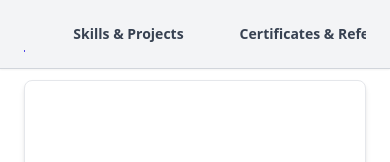
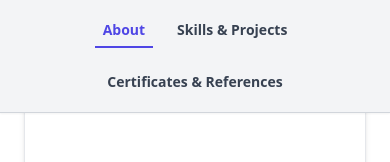
Before and after one commit to aadityasigdel/Portfolio, a React (Vite) app: page / in a window 390 px wide. Shown: the top 162 px of the page. Built offline with nearby package versions, Linux system fonts and the light colour scheme.

Commit message:
navigationfixedformobile

```diff
--- a/src/Components/Navigation.jsx
+++ b/src/Components/Navigation.jsx
@@ -25,17 +25,17 @@ export default function TopNav() {
 
     window.addEventListener("scroll", onScroll);
     return () => window.removeEventListener("scroll", onScroll);
-  }, [active, navItems]);
+  }, [active]);
 
   return (
     <nav className="fixed top-0 left-0 right-0 z-50 bg-gray-100 border-b border-gray-300 shadow-sm">
-      <div className="max-w-7xl mx-auto px-6">
-        <ul className="flex space-x-10 overflow-x-auto whitespace-nowrap font-semibold text-gray-700 text-sm md:text-base py-4 no-scrollbar justify-center">
+      <div className="max-w-7xl mx-auto px-4 sm:px-6 lg:px-8">
+        <ul className="flex flex-wrap sm:flex-nowrap justify-center sm:justify-center items-center gap-4 sm:gap-10 overflow-x-auto py-3 text-sm sm:text-base font-semibold text-gray-700 no-scrollbar">
           {navItems.map(({ id, label }) => (
-            <li key={id} className="relative group">
+            <li key={id} className="relative group shrink-0">
               <a
                 href={`#${id}`}
-                className={`inline-block px-2 md:px-3 py-2 transition-colors duration-300 rounded-sm
+                className={`inline-block px-2 sm:px-3 py-2 transition-colors duration-300 rounded-sm
                   ${
                     active === id
                       ? "text-indigo-600 font-bold"
@@ -45,8 +45,6 @@ export default function TopNav() {
               >
                 {label}
               </a>
-
-
               <span
                 className={`absolute bottom-0 left-0 right-0 h-0.5 bg-indigo-600
                   transition-transform duration-300 origin-left
```
